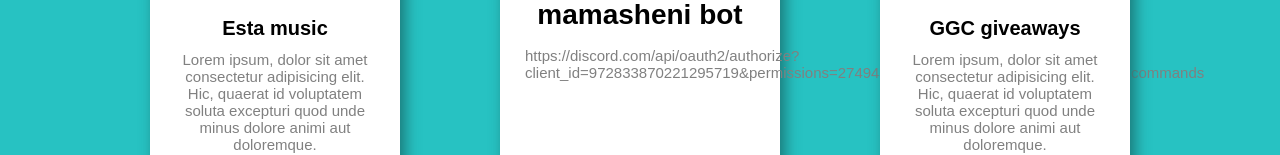
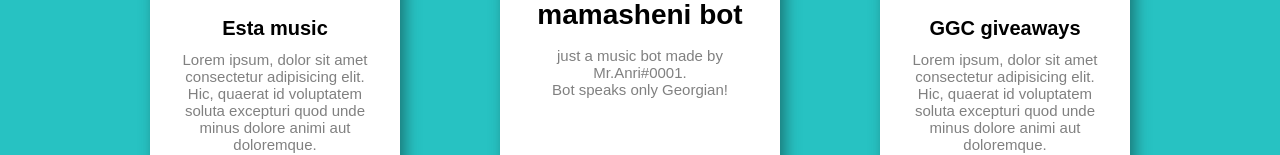
Before and after one commit to MrAnri29/Anrikk, a plain HTML site: page projects.html in a window 1280 px wide. Shown: the part 2236-2391 px from the top of the page. Drawn offline with Linux system fonts and the light colour scheme.

Commit message:
Update projects.html

```diff
--- a/projects.html
+++ b/projects.html
@@ -544,7 +544,7 @@
             <div class="card-image2"></div>
             <div class="card-text2">
                 <h2>mamasheni bot</h2>
-                <p>https://discord.com/api/oauth2/authorize?client_id=972833870221295719&permissions=274944478528&scope=bot%20applications.commands</p>
+                <p>just a music bot made by Mr.Anri#0001.<br>Bot speaks only Georgian!</p>
             </div>
         </div>
         <div class="card3">
```
